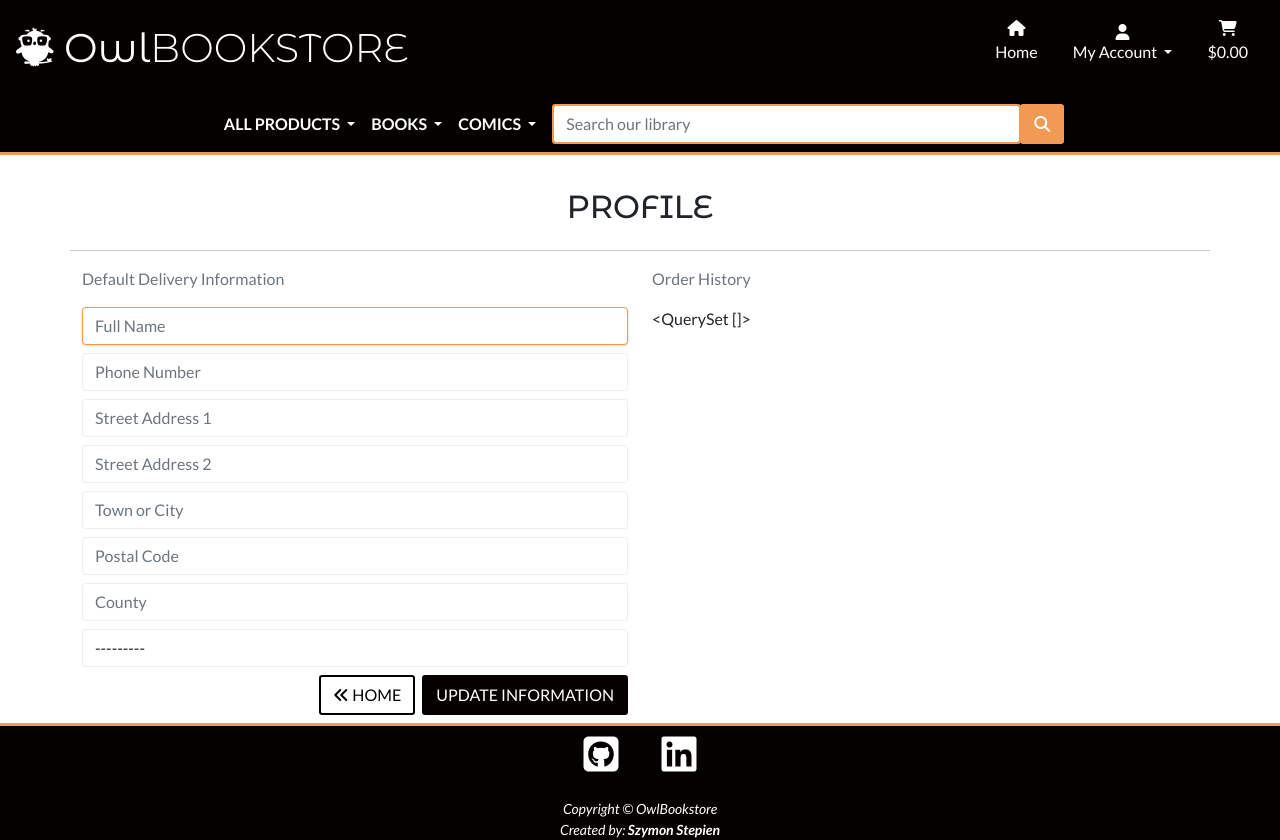
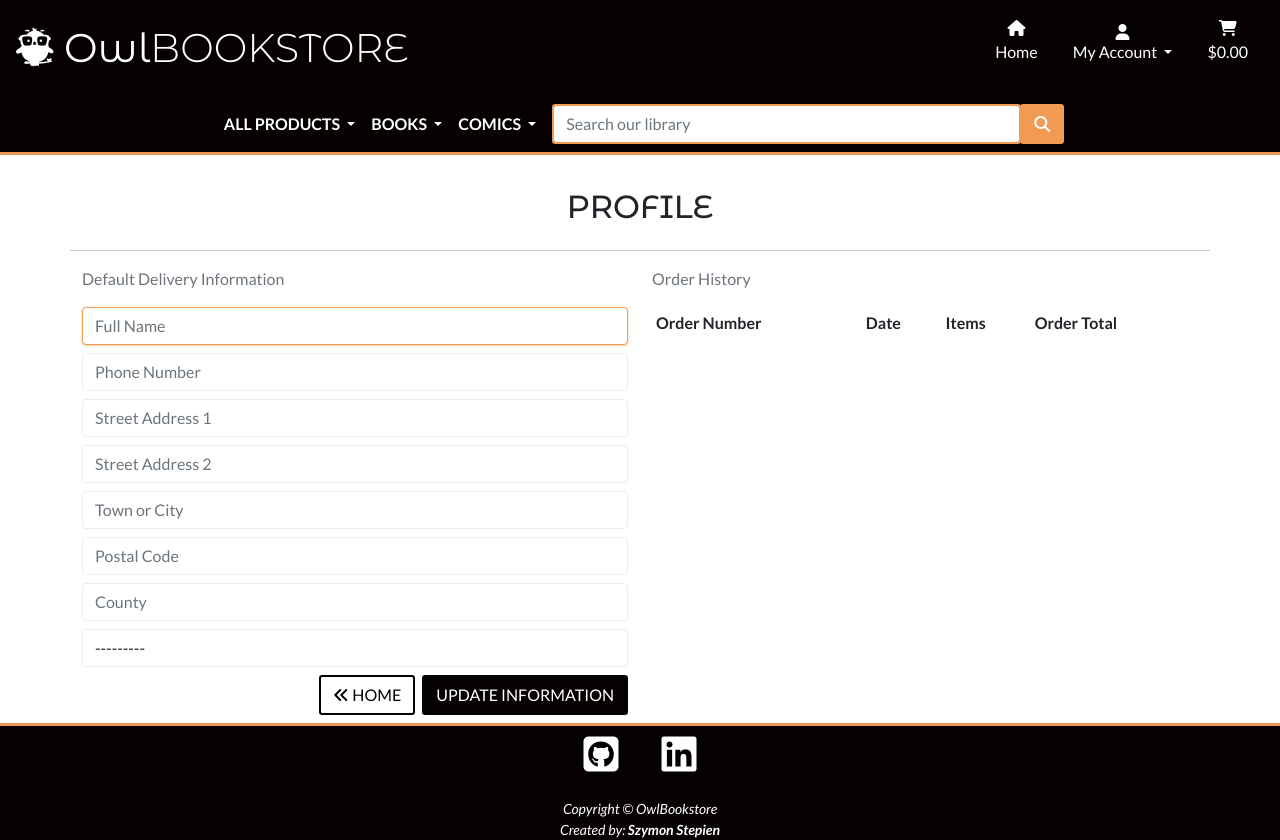
Before and after one commit to ObiOne84/project-5-e-commerce, a Django app: page /profile/ in a window 1280 px wide. Run offline with Django 3.2, Linux system fonts and the light colour scheme; a user stored in the database is signed in; data comes from the database, SQL or seed files in the repository; both versions use the stored data as it was after the commit; lists and menus that the app fills with data are empty; some libraries are stand-ins or nearby versions.

Commit message:
Add order history view in profiles app

```diff
--- a/profiles/templates/profiles/profile.html
+++ b/profiles/templates/profiles/profile.html
@@ -32,16 +32,53 @@
                 {% csrf_token %}
                 {{ form|crispy }}
                 <div class="submit-button text-end mt-1 mb-2">
-                <a href="{% url 'home' %}" class="btn pagination-btn rounded-1 text-uppercase me-1">
-                    <span class="font-weight-bold"><i class="fa-solid fa-angles-left"></i> Home</span>
-                </a>
-                <button class="btn btn-black-brown rounded-1 text-uppercase">Update Information</button>
+                    <a href="{% url 'home' %}" class="btn pagination-btn rounded-1 text-uppercase me-1">
+                        <span class="font-weight-bold"><i class="fa-solid fa-angles-left"></i> Home</span>
+                    </a>
+                    <button class="btn btn-black-brown rounded-1 text-uppercase">Update Information</button>
                 </div>
             </form>
         </div>
         <div class="col-12 col-md-6">
             <p class="text-muted">Order History</p>
-            {{ orders }}
+            <div class="table-responsive">
+                <table class="table table-sm table-borderless">
+                    <thead>
+                        <tr>
+                            <th>Order Number</th>
+                            <th>Date</th>
+                            <th>Items</th>
+                            <th>Order Total</th>
+                        </tr>
+                    </thead>
+                    <tbody>
+                        {% for order in orders %}
+                        <tr>
+                            <td>
+                                <a href="{% url 'order_history' order.order_number %}"
+                                    title="{{ order.number }}">{{ order.order_number|truncatechars:6 }}
+                                </a>
+                            </td>
+                            <td>
+                                {{ order.date }}
+                            </td>
+                            <td>
+                                <ul class="list-unstyled">
+                                    {% for item in order.lineitems.all %}
+                                    <li class="small">
+                                        {{ item.product.name }} x {{ item.quantity }}
+                                    </li>
+                                    {% endfor %}
+                                </ul>
+                            </td>
+                            <td>
+                                ${{ order.grand_total }}
+                            </td>
+                        </tr>
+                        {% endfor %}
+                    </tbody>
+                </table>
+            </div>
         </div>
     </div>
 </div>
--- a/profiles/urls.py
+++ b/profiles/urls.py
@@ -4,4 +4,5 @@ from . import views
 
 urlpatterns = [
     path('', views.profile, name='profile'),
+    path('order_history/<order_number>', views.order_history, name='order_history'),
 ]
--- a/profiles/views.py
+++ b/profiles/views.py
@@ -1,6 +1,7 @@
 from django.shortcuts import render, get_object_or_404
 from .models import UserProfile
 from .forms import ProfileForm
+from checkout.models import Order
 
 
 def profile(request):
@@ -18,3 +19,21 @@ def profile(request):
         'orders': orders,
     }
     return render(request, template, context)
+
+
+def order_history(request, order_number):
+
+    order = get_object_or_404(Order, order_number=order_number)
+
+    messages.info(request, (
+        f'This is a past confirmation for order number {order_number}'
+        'A confirmation email was sent on the other date.'
+    ))
+
+    template = 'checkout/checkout_success.html'
+    context = {
+        'order': order,
+        'from_profile': True,
+    }
+
+    return render(request, template, context)
```
Also changed, not shown: checkout/templates/checkout/checkout_success.html (+7 -0 lines), db.sqlite3.
